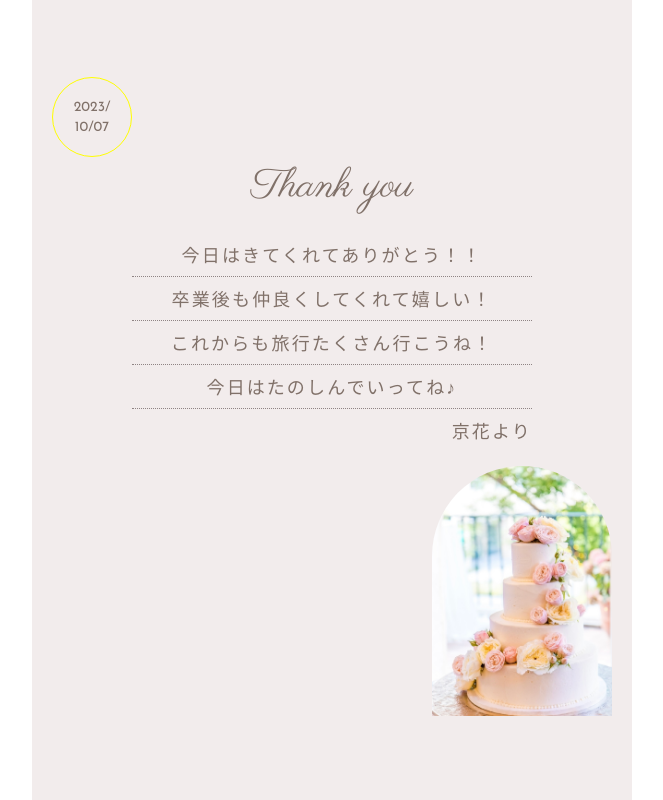
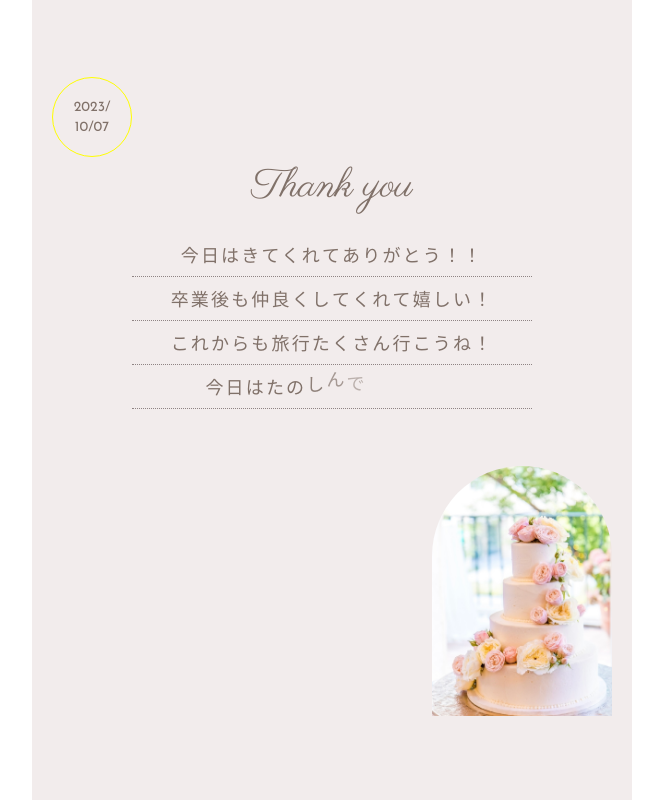
Before and after one commit to funasshi/bridal-messages, a React (Create React App) app: page / in a window 1280 px wide. Shown: the whole page, without its empty margins (308-971 px from the left). Built offline with nearby package versions, Linux system fonts and the light colour scheme; a web font is replaced by a local one.

Commit message:
弾ませる処理

```diff
--- /dev/null
+++ b/src/Component/BounceFadeinSentence.tsx
@@ -0,0 +1,39 @@
+export const BounceFadeinSentence = ({
+  sentence,
+  baseTime = 0,
+}: {
+  sentence: string;
+  baseTime?: number;
+}) => {
+  return (
+    <>
+      {Array.from(sentence).map((char, charIndex) => {
+        if (char == ' ') {
+          return (
+            <span
+              key={charIndex}
+              style={{ display: 'inline-block', width: '10px' }}
+            >
+              {' '}
+            </span>
+          );
+        } else {
+          return (
+            <span
+              key={charIndex}
+              style={{
+                animation: `bounceFadeIn 0.4s forwards ${
+                  (baseTime + charIndex) * 0.1
+                }s`,
+                display: 'inline-block',
+                opacity: 0,
+              }}
+            >
+              {char}
+            </span>
+          );
+        }
+      })}
+    </>
+  );
+};
--- a/src/Component/Message.tsx
+++ b/src/Component/Message.tsx
@@ -1,9 +1,19 @@
+import { BounceFadeinSentence } from './BounceFadeinSentence';
+
 export const Message = () => {
   const message =
     '今日はきてくれてありがとう！！\n卒業後も仲良くしてくれて嬉しい！\nこれからも旅行たくさん行こうね！\n今日はたのしんでいってね♪';
   const author = '京花';
-  // メッセージを"\n"で分割し、それぞれの行を配列として取得
-  const messageLines = message.split('\n');
+  const messageSentences = message.split('\n');
+
+  // どのくらい遅くするかの計算のために使用
+  const sentenceLengths = messageSentences.map(
+    (sentence, sentenceIndex) => sentence.length,
+  );
+  const sentenceLengthCul = [0];
+  sentenceLengths.forEach((sentenceLength, _) => {
+    sentenceLengthCul.push(sentenceLengthCul.at(-1)! + sentenceLength);
+  });
 
   return (
     <div
@@ -16,10 +26,9 @@ export const Message = () => {
         lineHeight: 2,
       }}
     >
-      {/* 各行を個別の<p>タグで描画し、下線を追加 */}
-      {messageLines.map((line, index) => (
+      {messageSentences.map((sentence, sentenceIndex) => (
         <p
-          key={index}
+          key={sentenceIndex}
           style={{
             paddingBottom: '2px',
             paddingTop: '5px',
@@ -29,10 +38,18 @@ export const Message = () => {
             borderBottomStyle: 'dotted',
           }}
         >
-          {line}
+          <BounceFadeinSentence
+            sentence={sentence}
+            baseTime={sentenceLengthCul[sentenceIndex]}
+          />
         </p>
       ))}
-      <p style={{ textAlign: 'right', marginTop: '5px' }}>{author}より</p>
+      <p style={{ textAlign: 'right', marginTop: '5px' }}>
+        <BounceFadeinSentence
+          sentence={author + 'より'}
+          baseTime={sentenceLengthCul.at(-1)}
+        />
+      </p>
     </div>
   );
 };
--- a/src/Component/MessagePage.tsx
+++ b/src/Component/MessagePage.tsx
@@ -1,4 +1,9 @@
-import { DateCircle, MessagePhoto, Message } from '../Component';
+import {
+  DateCircle,
+  MessagePhoto,
+  Message,
+  BounceFadeinSentence,
+} from '../Component';
 
 export const MessagePage = () => {
   return (
@@ -25,9 +30,10 @@ export const MessagePage = () => {
             fontSize: '40px',
             textAlign: 'center',
             fontFamily: 'Parisienne',
+            animation: `bounceFadeIn 0.4s forwards 0s`,
           }}
         >
-          Thank you
+          <BounceFadeinSentence sentence={'Thank you'} />
         </p>
         <Message />
         <MessagePhoto />
--- a/src/Component/index.ts
+++ b/src/Component/index.ts
@@ -6,3 +6,4 @@ export * from './MessagePage';
 export * from './MessagePhoto';
 export * from './Message';
 export * from './DateCircle';
+export * from './BounceFadeinSentence';
```
